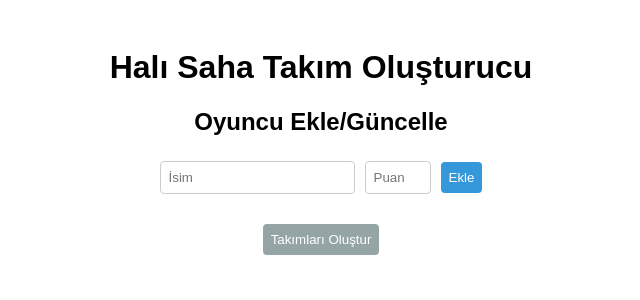
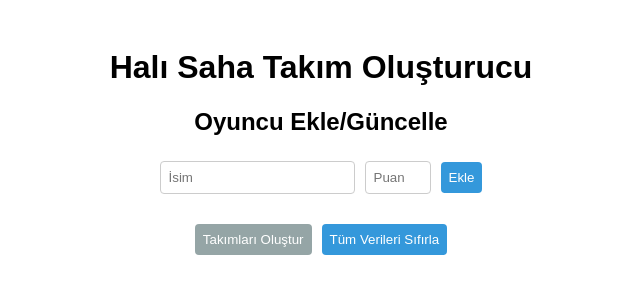
Before and after one commit to mhmtalignc/hali-saha-app, a React (Vite) app: page / in a window 1280 px wide. Shown: the top 300 px of the page, without its empty margins (319-959 px from the left). Built offline with nearby package versions, Linux system fonts and the light colour scheme.

Commit message:
Silme butonu ayarlandı

```diff
--- a/src/components/PlayerForm.tsx
+++ b/src/components/PlayerForm.tsx
@@ -8,21 +8,27 @@ interface PlayerFormProps {
 const PlayerForm: React.FC<PlayerFormProps> = ({ onGenerateTeams }) => {
   const [players, setPlayers] = useState<Player[]>(() => {
     const saved = localStorage.getItem("players");
-    return saved ? JSON.parse(saved) : [];
+    try {
+      return saved ? JSON.parse(saved) : [];
+    } catch (e) {
+      console.error("LocalStorage parse hatası:", e);
+      return [];
+    }
   });
   const [name, setName] = useState("");
   const [rating, setRating] = useState<number | "">("");
   const [editingId, setEditingId] = useState<number | null>(null);
 
-  // LocalStorage’a sadece players değiştiğinde kaydet
+  // Players değiştiğinde LocalStorage’a kaydet
   useEffect(() => {
     localStorage.setItem("players", JSON.stringify(players));
+    console.log("Players güncellendi:", players); // Hata ayıklamak için
   }, [players]);
 
   const addOrUpdatePlayer = () => {
     if (name && rating && rating >= 1 && rating <= 10) {
       if (editingId) {
-        // Güncelleme: Mevcut oyuncuyu güncelle
+        // Güncelleme
         setPlayers(
           players.map((p) =>
             p.id === editingId ? { ...p, name, rating: Number(rating) } : p
@@ -30,14 +36,12 @@ const PlayerForm: React.FC<PlayerFormProps> = ({ onGenerateTeams }) => {
         );
         setEditingId(null);
       } else if (players.length < 14) {
-        // Yeni oyuncu: Benzersiz ID oluştur
+        // Yeni oyuncu: Benzersiz ID
         const newId =
           players.length > 0 ? Math.max(...players.map((p) => p.id)) + 1 : 1;
-        setPlayers([...players, { id: newId, name, rating: Number(rating) }]);
-      }
-      if (players.some((p) => p.name === name && p.id !== editingId)) {
-        alert("Bu isim zaten mevcut!");
-        return;
+        const newPlayer = { id: newId, name, rating: Number(rating) };
+        setPlayers([...players, newPlayer]);
+        console.log("Yeni oyuncu eklendi:", newPlayer); // Hata ayıklamak için
       }
       setName("");
       setRating("");
@@ -47,13 +51,21 @@ const PlayerForm: React.FC<PlayerFormProps> = ({ onGenerateTeams }) => {
   };
 
   const deletePlayer = (id: number) => {
-    setPlayers(players.filter((p) => p.id !== id));
+    const newPlayers = players.filter((p) => p.id !== id);
+    setPlayers(newPlayers);
+    console.log("Oyuncu silindi, ID:", id, "Yeni liste:", newPlayers); // Hata ayıklamak için
+    if (editingId === id) {
+      setEditingId(null);
+      setName("");
+      setRating("");
+    }
   };
 
   const editPlayer = (player: Player) => {
     setName(player.name);
     setRating(player.rating);
     setEditingId(player.id);
+    console.log("Düzenleme başlatıldı:", player); // Hata ayıklamak için
   };
 
   const handleSubmit = () => {
@@ -76,7 +88,7 @@ const PlayerForm: React.FC<PlayerFormProps> = ({ onGenerateTeams }) => {
         />
         <input
           type="number"
-          placeholder="Puan (1-10)"
+          placeholder="Puan"
           value={rating}
           onChange={(e) => {
             const value = e.target.value;
@@ -115,6 +127,18 @@ const PlayerForm: React.FC<PlayerFormProps> = ({ onGenerateTeams }) => {
       <button onClick={handleSubmit} disabled={players.length !== 14}>
         Takımları Oluştur
       </button>
+      {/* Hata ayıklamak için sıfırlama butonu */}
+      <button
+        onClick={() => {
+          localStorage.clear();
+          setPlayers([]);
+          setName("");
+          setRating("");
+          setEditingId(null);
+        }}
+      >
+        Tüm Verileri Sıfırla
+      </button>
     </div>
   );
 };
```
